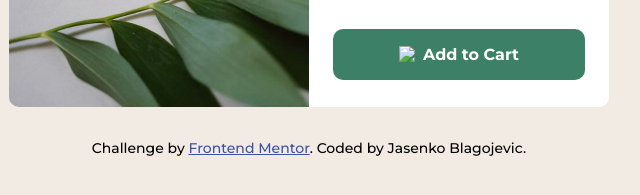
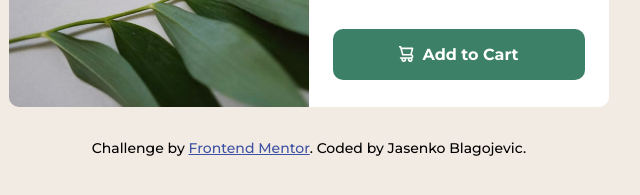
Before and after one commit to jsnko/product-preview-card-component, a plain HTML site: page index.html in a window 1280 px wide. Shown: the part 495-690 px from the top of the page, 331-971 px from the left. Drawn offline with Linux system fonts and the light colour scheme.

Commit message:
Update index.html

```diff
--- a/index.html
+++ b/index.html
@@ -42,7 +42,7 @@
           </ul>
 
           <button class="add">
-            <img src="icon-cart.svg alt="" /> Add to Cart
+            <img src="icon-cart.svg" alt="" /> Add to Cart
           </button>
         </article>
       </div>
```
